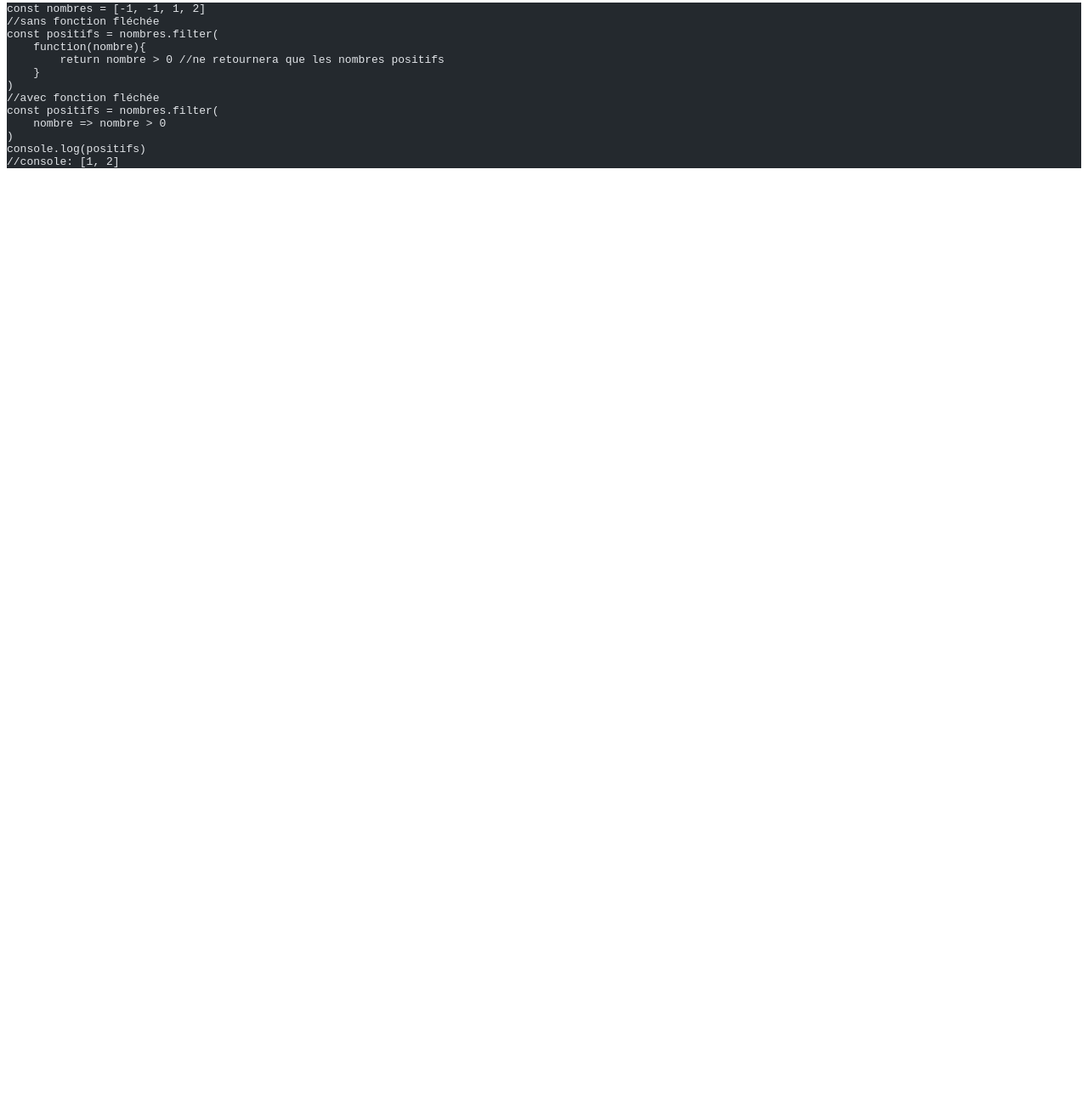
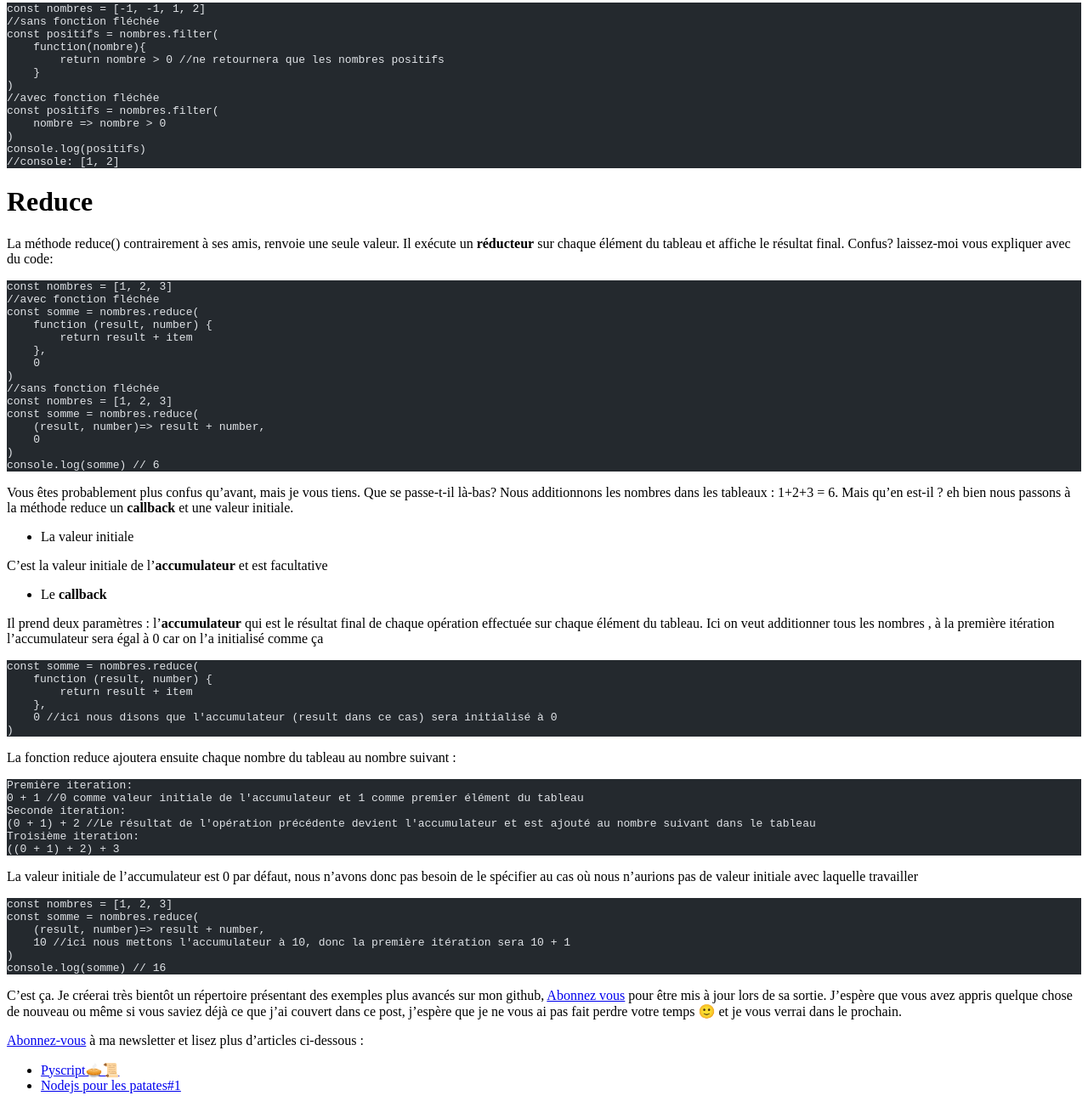
Before and after one commit to TheWisePigeon/pigeonscript, an Astro site: page /postsfr/map-filter-reduce in a window 1280 px wide. Shown: the part 636-1939 px from the top of the page at 85% size. Before the commit the page ends 847 px from the top, so only its background shows below. Built offline with nearby package versions, Linux system fonts and the light colour scheme; Astro itself is replaced by a stand-in of ours; code samples lack their colours.

Commit message:
Update map-filter-reduce.md

````diff
--- a/src/pages/postsfr/map-filter-reduce.md
+++ b/src/pages/postsfr/map-filter-reduce.md
@@ -51,3 +51,65 @@ const positifs = nombres.filter(
 console.log(positifs)
 //console: [1, 2]
 ```
+
+# Reduce
+La méthode reduce() contrairement à ses amis, renvoie une seule valeur. Il exécute un **réducteur** sur chaque élément du tableau et affiche le résultat final. Confus? laissez-moi vous expliquer avec du code:
+
+```js
+const nombres = [1, 2, 3]
+//avec fonction fléchée
+const somme = nombres.reduce(
+    function (result, number) {
+        return result + item
+    },
+    0
+)
+//sans fonction fléchée
+const nombres = [1, 2, 3]
+const somme = nombres.reduce(
+    (result, number)=> result + number,
+    0
+)
+console.log(somme) // 6
+```
+Vous êtes probablement plus confus qu'avant, mais je vous tiens. Que se passe-t-il là-bas? Nous additionnons les nombres dans les tableaux : 1+2+3 = 6. Mais qu'en est-il ? eh bien nous passons à la méthode reduce un **callback** et une valeur initiale.
+- La valeur initiale
+
+C'est la valeur initiale de l'**accumulateur** et est facultative
+
+- Le **callback**
+
+Il prend deux paramètres : l'**accumulateur** qui est le résultat final de chaque opération effectuée sur chaque élément du tableau. Ici on veut additionner tous les nombres , à la première itération l'accumulateur sera égal à 0 car on l'a initialisé comme ça
+
+```js
+const somme = nombres.reduce(
+    function (result, number) {
+        return result + item
+    },
+    0 //ici nous disons que l'accumulateur (result dans ce cas) sera initialisé à 0
+)
+```
+La fonction reduce ajoutera ensuite chaque nombre du tableau au nombre suivant :
+```c
+Première iteration:
+0 + 1 //0 comme valeur initiale de l'accumulateur et 1 comme premier élément du tableau
+Seconde iteration:
+(0 + 1) + 2 //Le résultat de l'opération précédente devient l'accumulateur et est ajouté au nombre suivant dans le tableau
+Troisième iteration:
+((0 + 1) + 2) + 3
+```
+La valeur initiale de l'accumulateur est 0 par défaut, nous n'avons donc pas besoin de le spécifier au cas où nous n'aurions pas de valeur initiale avec laquelle travailler
+```js
+const nombres = [1, 2, 3]
+const somme = nombres.reduce(
+    (result, number)=> result + number,
+    10 //ici nous mettons l'accumulateur à 10, donc la première itération sera 10 + 1
+)
+console.log(somme) // 16
+```
+
+C'est ça. Je créerai très bientôt un répertoire présentant des exemples plus avancés sur mon github, [Abonnez vous](/subscribe) pour être mis à jour lors de sa sortie. J'espère que vous avez appris quelque chose de nouveau ou même si vous saviez déjà ce que j'ai couvert dans ce post, j'espère que je ne vous ai pas fait perdre votre temps 🙂 et je vous verrai dans le prochain.
+
+[Abonnez-vous](/subscribe) à ma newsletter et lisez plus d'articles ci-dessous :
+- [Pyscript🥧📜](/postsfr/pyscript-une-vue-d-ensemble)
+- [Nodejs pour les patates#1](/postsfr/nodejs-for-potatoes)
````
